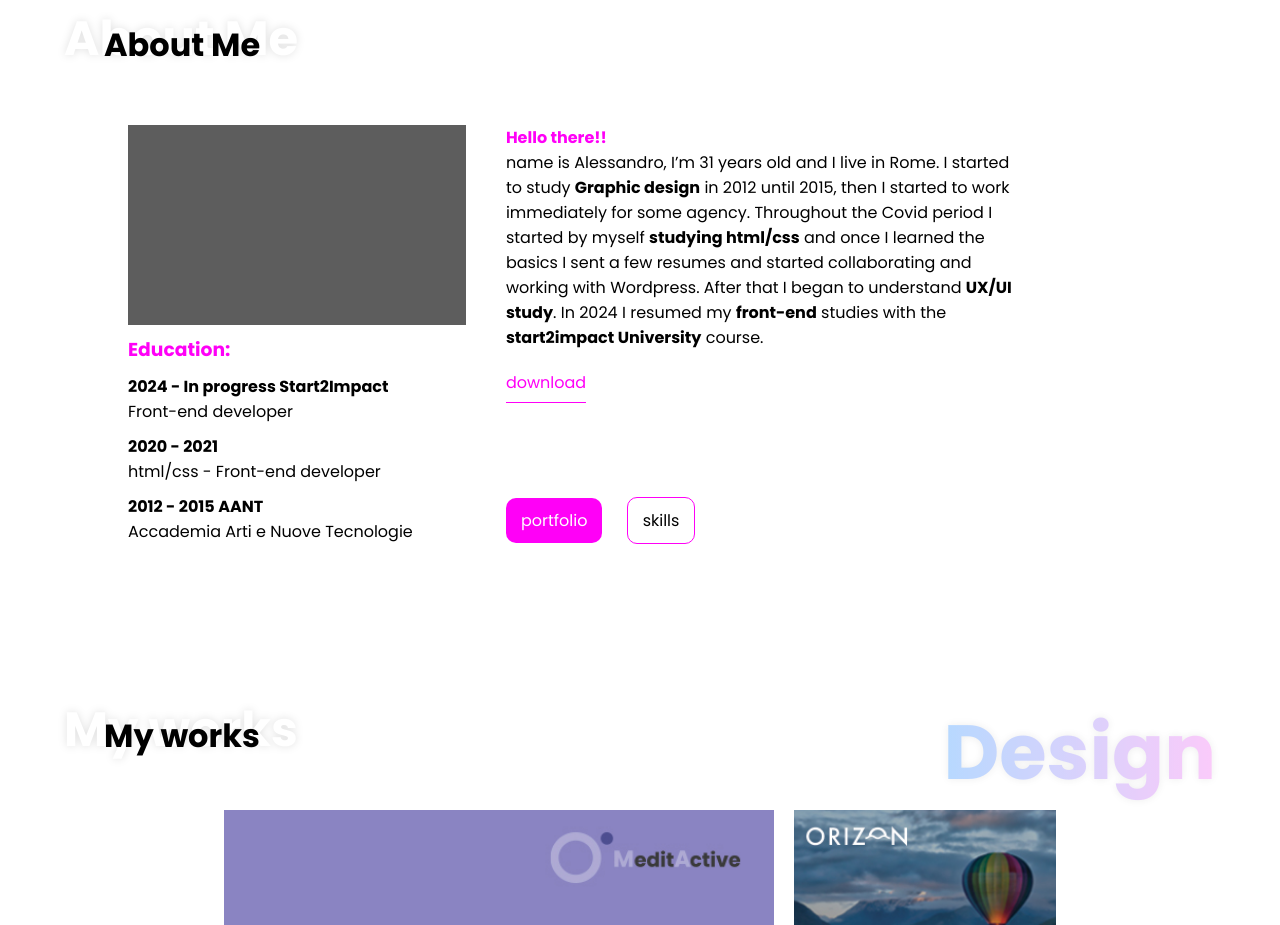
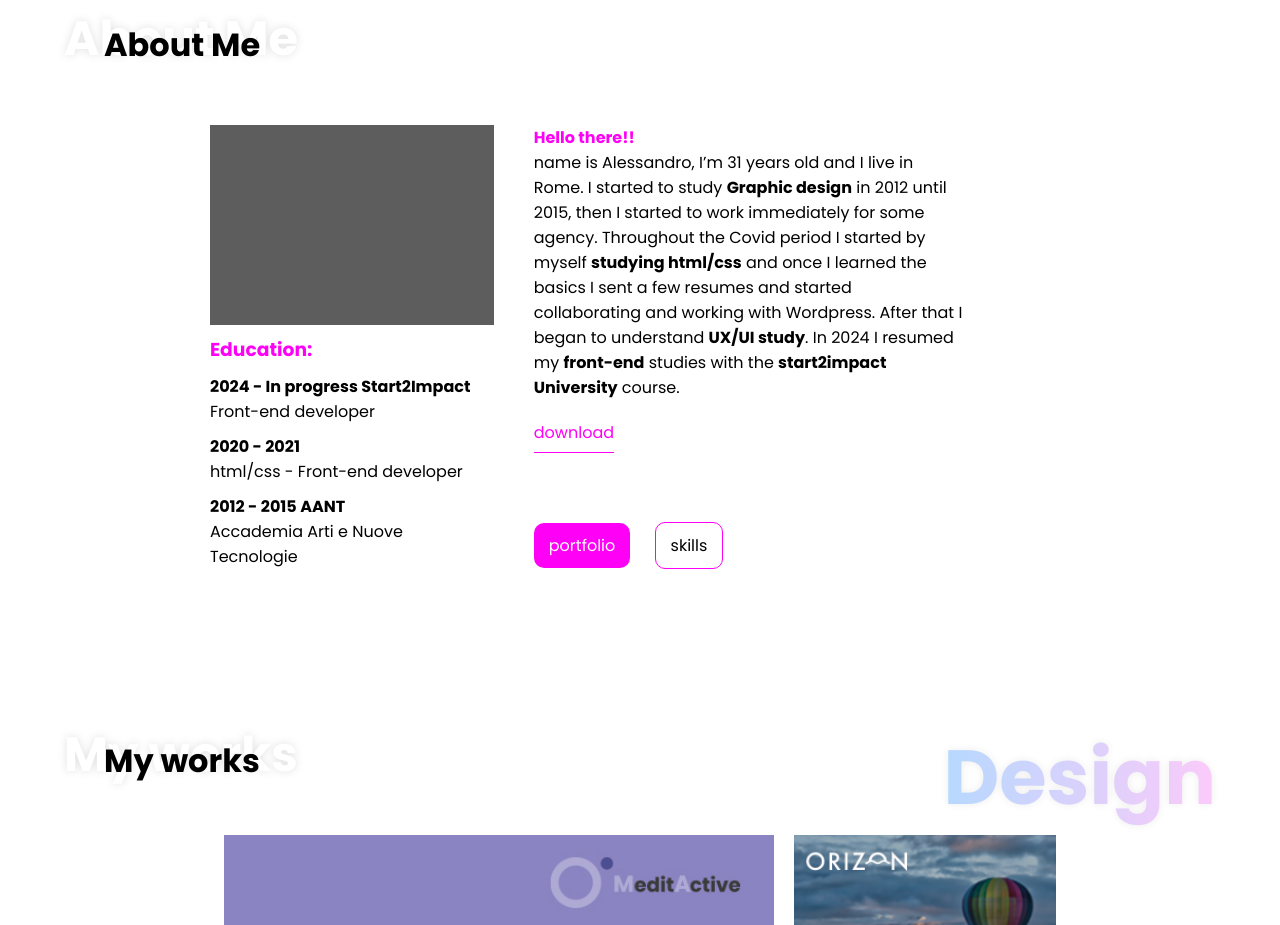
Before and after one commit to AleShini92/my-website, a website built with webpack: page index.html in a window 1280 px wide. Shown: the part 897-1822 px from the top of the page. Built offline with nearby package versions, Linux system fonts and the light colour scheme.

Commit message:
fixed section width about__me

```diff
--- a/assets/scss/about.scss
+++ b/assets/scss/about.scss
@@ -7,12 +7,12 @@ section.about__container {
         gap: 0 40px;
         grid-template-columns: 33% auto;
         margin: 50px auto;
-        width: clamp(320px, 80%, 1200px);
+        width: clamp(320px, 80%, 860px);
 
         @include media( "screen", ">minWidth", "<bp3Width" ){
             display: flex;
             flex-direction: column;
-        };
+        }
 
         figure {
             width: 100%;
--- a/assets/scss/works.scss
+++ b/assets/scss/works.scss
@@ -1,5 +1,3 @@
-@import "color";
-
 .container__works {
     width: clamp(320px, 80%, 1200px);
     margin: 0 auto;
```
